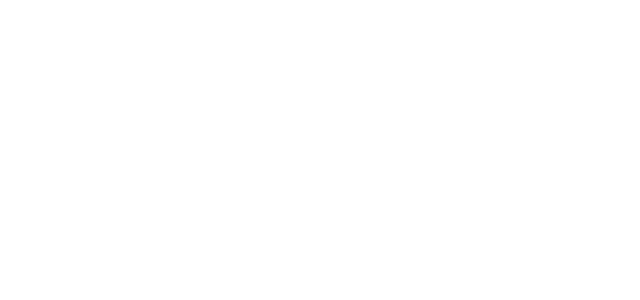
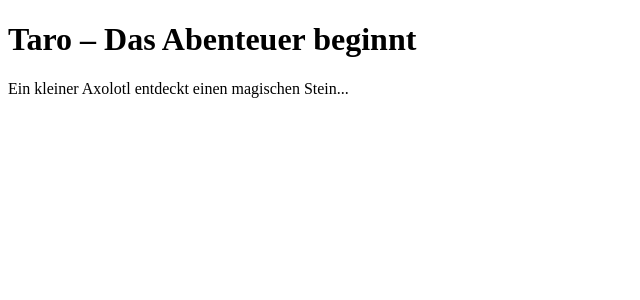
Before and after one commit to MINUmundos/MINUmundos-Minimundos_web, a Vue app in the folder frontend/: page /books/taro in a window 1280 px wide. Before the commit this address had no page. Shown: the top 300 px of the page, without its empty margins (0-640 px from the left). Built offline with nearby package versions, Linux system fonts and the light colour scheme.

Commit message:
added slug pages

```diff
--- a/frontend/src/main.js
+++ b/frontend/src/main.js
@@ -1,6 +1,7 @@
 import { createApp } from 'vue'
 import App from './App.vue'
 import router from './router'
-import './assets/css/global.css';
 
-createApp(App).use(router).mount('#app')
+const app = createApp(App)
+app.use(router)
+app.mount('#app')
--- a/frontend/src/router/index.js
+++ b/frontend/src/router/index.js
@@ -1,13 +1,10 @@
 import { createRouter, createWebHistory } from 'vue-router'
 import ProductTest from '../views/ProductTest.vue'
+import BookDetail from '../views/BookDetail.vue'
 
 const routes = [
-  {
-    path: '/',
-    name: 'Home',
-    component: ProductTest
-  },
-  // other routes if needed
+  { path: '/', name: 'Home', component: ProductTest },
+  { path: '/books/:slug', name: 'BookDetail', component: BookDetail }
 ]
 
 const router = createRouter({
--- /dev/null
+++ b/frontend/src/views/BookDetail.vue
@@ -0,0 +1,24 @@
+<template>
+  <div class="book-detail">
+    <h1>{{ book?.title || 'Buch nicht gefunden' }}</h1>
+    <p>{{ book?.description }}</p>
+  </div>
+</template>
+
+<script setup>
+import { useRoute } from 'vue-router'
+
+const route = useRoute()
+const books = {
+  taro: {
+    title: 'Taro – Das Abenteuer beginnt',
+    description: 'Ein kleiner Axolotl entdeckt einen magischen Stein...'
+  },
+  woerterbuch: {
+    title: 'Mein erstes Wörterbuch',
+    description: 'Die wichtigsten Wörter auf Deutsch und Spanisch für Kinder'
+  }
+}
+
+const book = books[route.params.slug]
+</script>
--- a/frontend/src/views/ProductTest.vue
+++ b/frontend/src/views/ProductTest.vue
@@ -7,6 +7,7 @@
     <span class="line" :class="{ open: menuOpen }"></span>
     <span class="line" :class="{ open: menuOpen }"></span>
     <span class="line" :class="{ open: menuOpen }"></span>
+
   </button>
 
   <!-- Navigation -->
@@ -17,6 +18,8 @@
     <a href="#books" @click="menuOpen = false">{{ texts.headerLinkBook[language] }}</a>
     <a href="#about" @click="menuOpen = false">{{ texts.headerLinkAbout[language] }}</a>
     <a href="#why" @click="menuOpen = false">{{ texts.headerLinksWhy[language] }}</a>
+<router-link :to="'/books/taro'">Taro</router-link>
+<router-link :to="'/books/woerterbuch'">Wörterbuch</router-link>
   </nav>
 
   <!-- Dark backdrop -->
```
